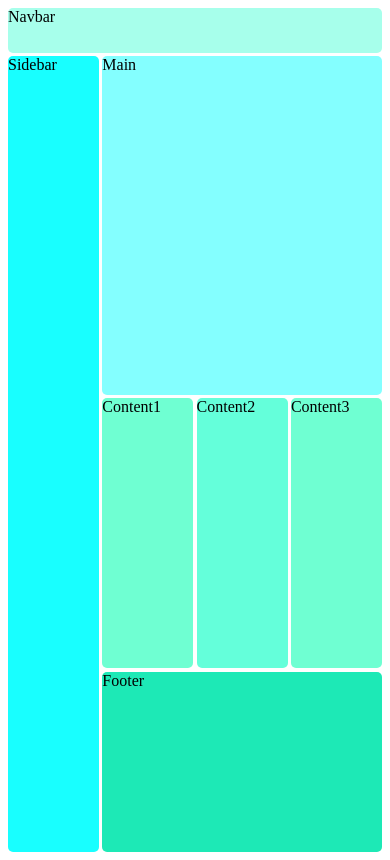
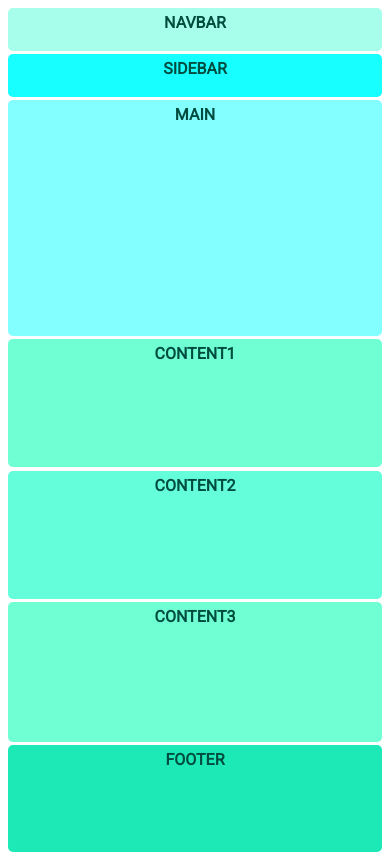
Before and after one commit to sajjat-ahmed/CSS-Grid, a plain HTML site: page index.html in a window 390 px wide. Drawn offline with Linux system fonts and the light colour scheme.

Commit message:
understanding css grid and responsive

```diff
--- a/index.html
+++ b/index.html
@@ -1,10 +1,16 @@
 <!DOCTYPE html>
 <html lang="en">
   <head>
-    <meta charset="UTF-8">
-    <meta name="viewport" content="width=device-width, initial-scale=1.0">
+    <meta charset="UTF-8" />
+    <meta name="viewport" content="width=device-width, initial-scale=1.0" />
+    <link rel="preconnect" href="https://fonts.gstatic.com" />
+    <link
+      href="https://fonts.googleapis.com/css2?family=Roboto&display=swap"
+      rel="stylesheet"
+    />
+
     <title>CSS-Grid</title>
-    <link rel="stylesheet" href="style.css">
+    <link rel="stylesheet" href="style.css" />
   </head>
   <body>
     <div class="container">
--- a/style.css
+++ b/style.css
@@ -1,3 +1,8 @@
+:root {
+  --main-radius: 5px;
+  --main-padding: 5px;
+}
+
 .container {
   display: grid;
   height: 100vh;
@@ -9,46 +14,74 @@
     "sidebar content1 content2 content3"
     "sidebar footer footer footer";
   grid-gap: 0.2rem;
+  font-family: "Roboto", sans-serif;
+  font-weight: 800;
+  font-size: 16px;
+  text-transform: uppercase;
+  color: #004d40;
+  text-align: center;
 }
 
 nav {
   grid-area: nav;
-  border-radius: 5px;
+  border-radius: var(--main-radius);
+  padding-top: var(--main-padding);
   background-color: #a7ffeb;
 }
 
 main {
   grid-area: main;
-  border-radius: 5px;
+  border-radius: var(--main-radius);
+  padding-top: var(--main-padding);
   background-color: #84ffff;
 }
 
 #sidebar {
   grid-area: sidebar;
-  border-radius: 5px;
+  border-radius: var(--main-radius);
+  padding-top: var(--main-padding);
   background-color: #18ffff;
 }
 
 #content1 {
   grid-area: content1;
-  border-radius: 5px;
+  border-radius: var(--main-radius);
+  padding-top: var(--main-padding);
   background-color: #6fffd2;
 }
 
 #content2 {
   grid-area: content2;
-  border-radius: 5px;
+  border-radius: var(--main-radius);
+  padding-top: var(--main-padding);
   background-color: #64ffda;
 }
 
 #content3 {
   grid-area: content3;
-  border-radius: 5px;
+  border-radius: var(--main-radius);
+  padding-top: var(--main-padding);
   background-color: #6fffd2;
 }
 
 footer {
   grid-area: footer;
-  border-radius: 5px;
+  border-radius: var(--main-radius);
+  padding-top: var(--main-padding);
   background-color: #1de9b6;
 }
+
+@media only screen and (max-width: 550px) {
+  .container {
+    grid-template-columns: 1fr;
+    grid-template-rows: 0.4fr 0.4fr 2.2fr 1.2fr 1.2fr 1.3fr 1fr;
+    grid-template-areas:
+      "nav"
+      "sidebar"
+      "main"
+      "content1"
+      "content2"
+      "content3"
+      "footer";
+  }
+}
```
Lines whose indentation alone changed are shown as unchanged.
